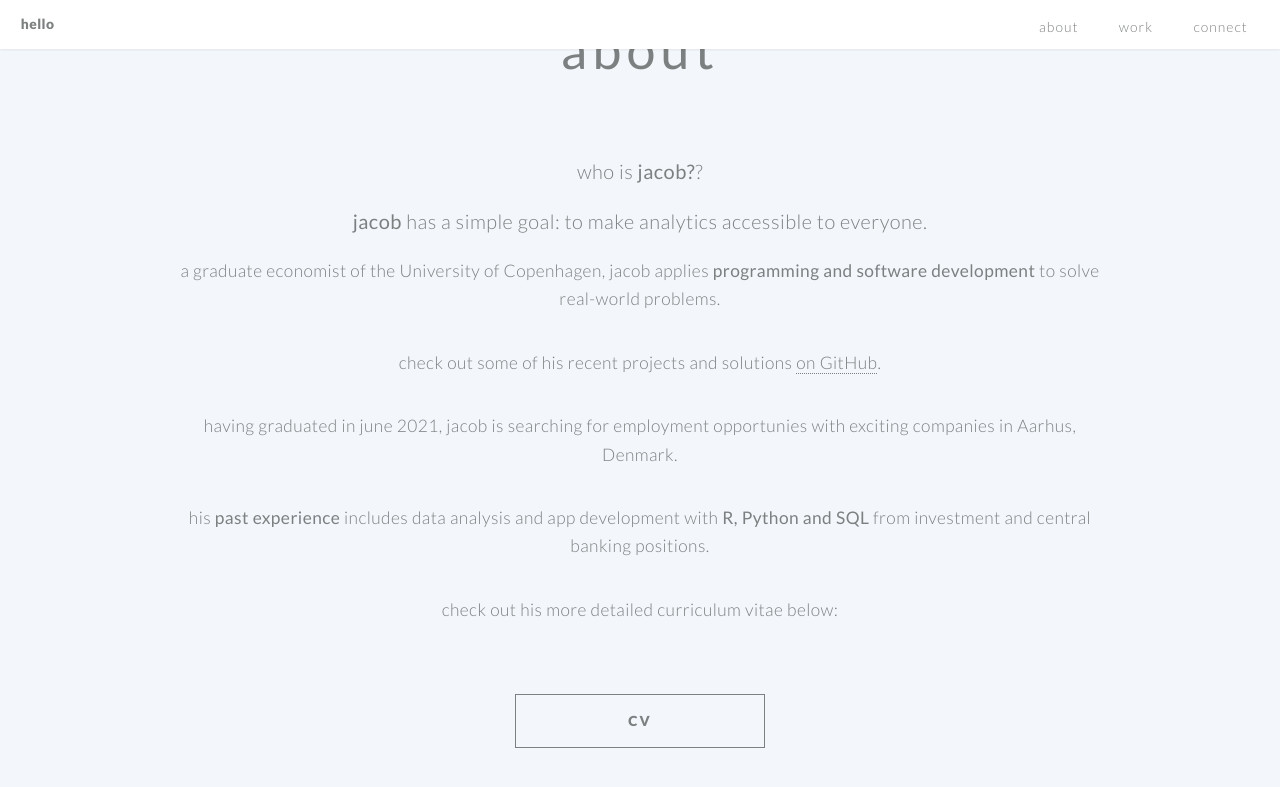
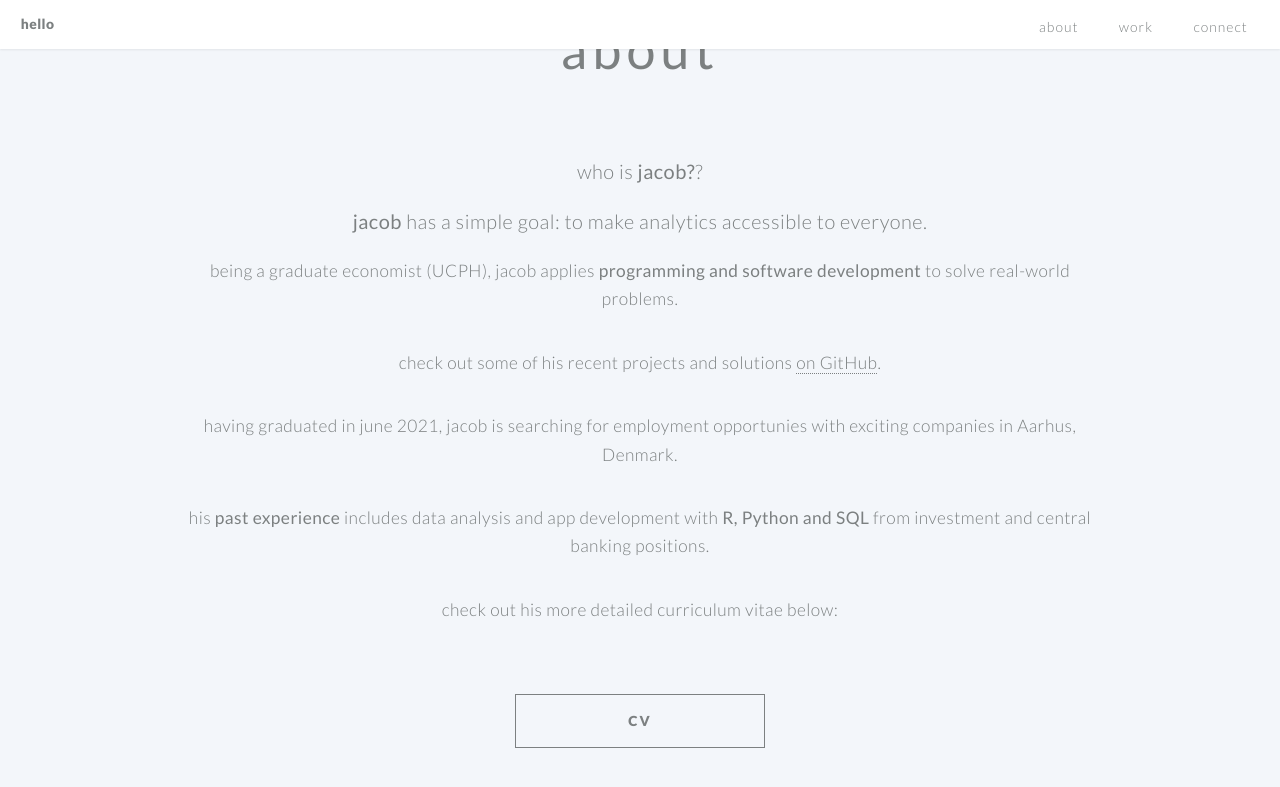
Before and after one commit to jacob-hein/jacobhein.com, a Jekyll site: the page built from index.md, in a window 1280 px wide and 900 px high, scrolled down 712 px. Shown: the top 787 px of the window. Built offline with Jekyll 4.4.1, drawn with Linux system fonts in a browser that asks for light colours.

Commit message:
Update index.md

```diff
--- a/index.md
+++ b/index.md
@@ -46,7 +46,7 @@ cta_button_label: contact # the label on the button
 
 ### **jacob** has a simple goal: to make analytics accessible to everyone.
 
-a graduate economist of the University of Copenhagen, jacob applies **programming and software development** to solve real-world problems.
+being a graduate economist (UCPH), jacob applies **programming and software development** to solve real-world problems.
 
 check out some of his recent projects and solutions [on GitHub](https://github.com/jacobshein).
 
```
